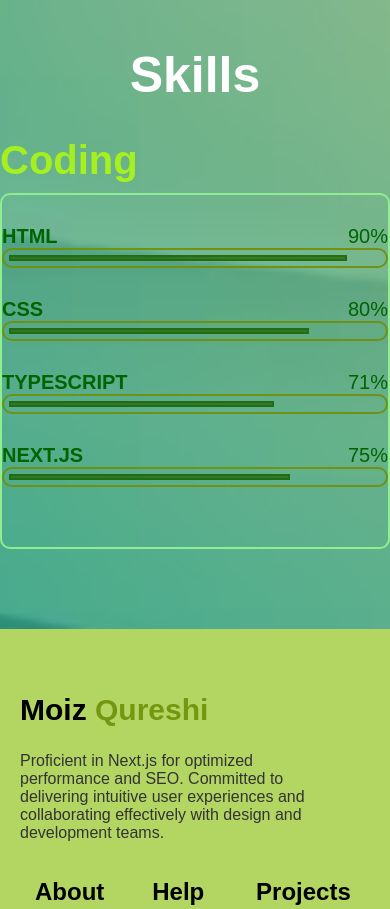
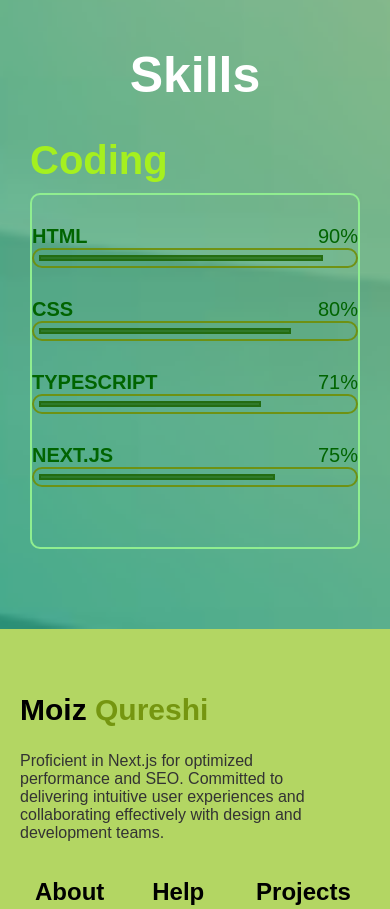
Before and after one commit to MoizQureshi1/css-presonal-portfolio, a Next.js app: page /about in a window 390 px wide. Shown: the part 900-1809 px from the top of the page. Built offline with nearby package versions, Linux system fonts and the light colour scheme.

Commit message:
commint
change

```diff
--- a/src/app/globals.css
+++ b/src/app/globals.css
@@ -60,6 +60,8 @@
   display: flex;
   padding-top: 110px;
   padding-bottom: 157px;
+  margin-left: 40px;
+  margin-right: 40px;
 }
 .hero .image{
   border: 4px solid darkgreen;
@@ -296,13 +298,13 @@
     padding-top: 0px;
   }
   .skills .main-skills h2{
-    margin-left: 0px;
+    margin-left: 30px;
   }
   .skills .main-skills .persent{
     border: 2px solid lightgreen;
     border-radius: 10px;
-    margin-left: 0px;
-    margin-right: 0px;
+    margin-left: 30px;
+    margin-right: 30px;
     padding: 30px;
     padding-left: 0px;
     padding-right: 0px;
```
